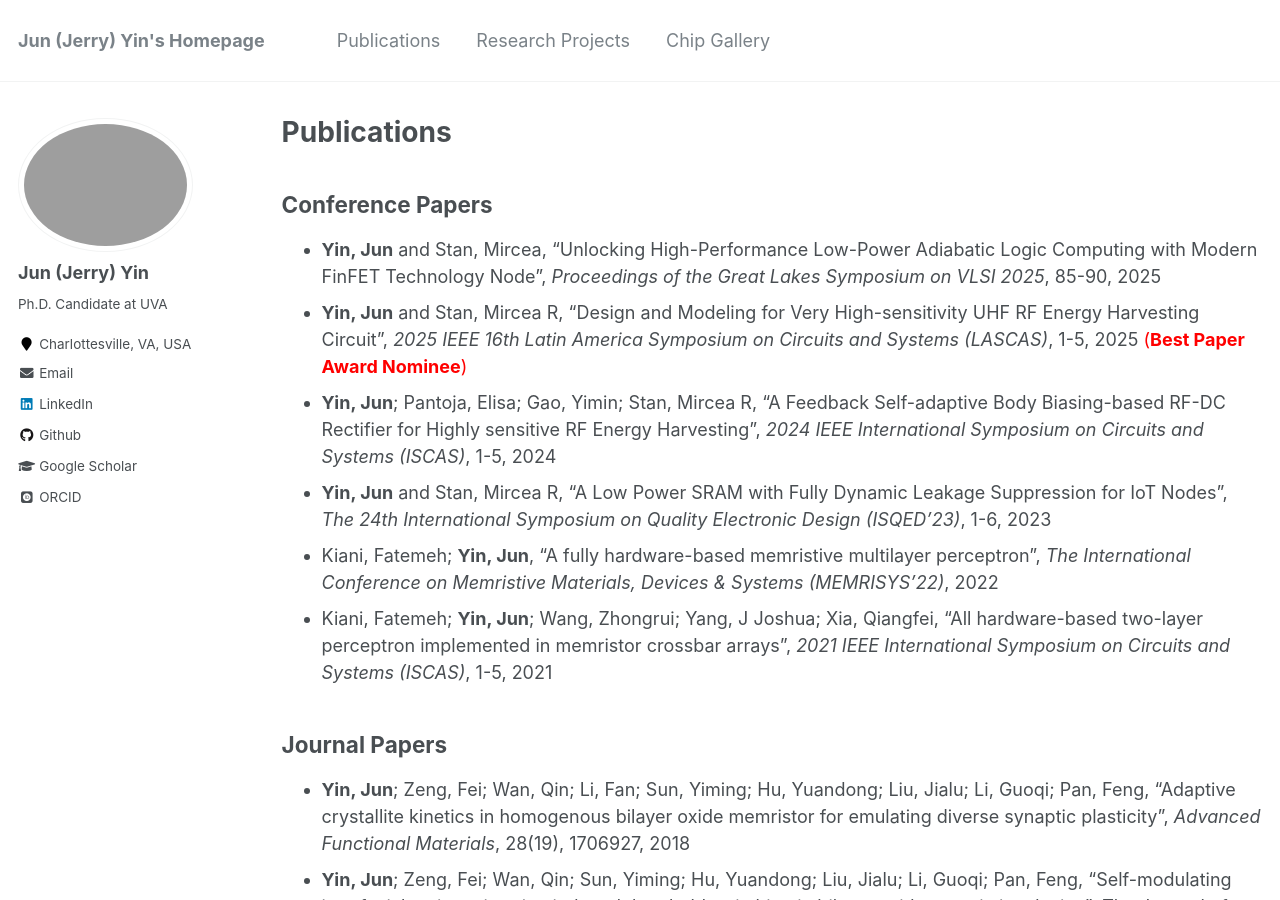
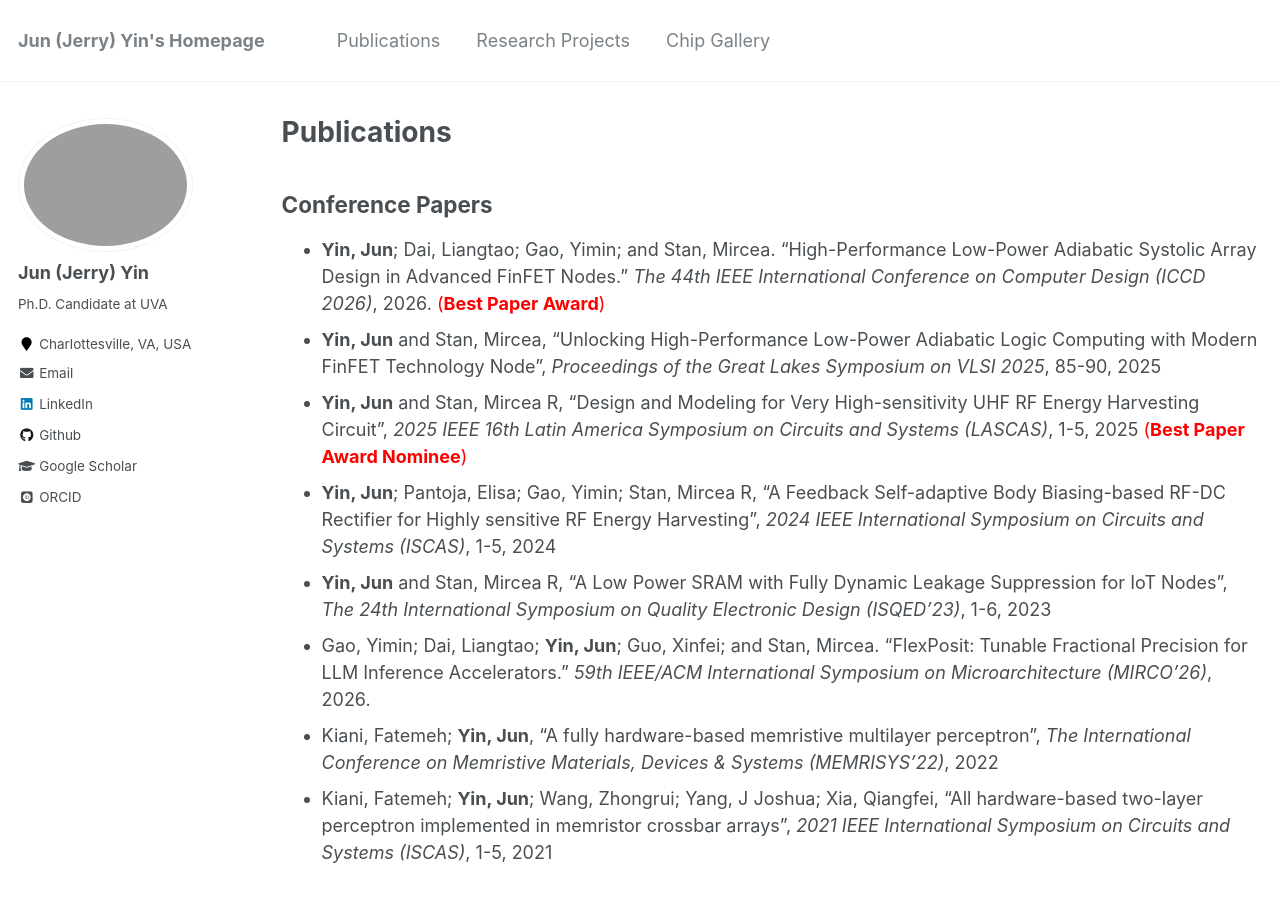
Before and after one commit to AyaseErii/junjerryyin, a Jekyll site: the page built from _pages/publications.md, in a window 1280 px wide and 900 px high. Built offline with Jekyll 4.4.1, drawn with Linux system fonts in a browser that asks for light colours; some web fonts are replaced.

Commit message:
Add new conference paper entry to publications

```diff
--- a/_pages/publications.md
+++ b/_pages/publications.md
@@ -7,10 +7,12 @@ author_profile: true
 
 ## Conference Papers
 
+* **Yin, Jun**; Dai, Liangtao; Gao, Yimin; and Stan, Mircea. "High-Performance Low-Power Adiabatic Systolic Array Design in Advanced FinFET Nodes." _The 44th IEEE International Conference on Computer Design (ICCD 2026)_, 2026. <span style="color: red;">(**Best Paper Award**)</span>
 * **Yin, Jun** and Stan, Mircea, "Unlocking High-Performance Low-Power Adiabatic Logic Computing with Modern FinFET Technology Node", _Proceedings of the Great Lakes Symposium on VLSI 2025_, 85-90, 2025
 * **Yin, Jun** and Stan, Mircea R, "Design and Modeling for Very High-sensitivity UHF RF Energy Harvesting Circuit", _2025 IEEE 16th Latin America Symposium on Circuits and Systems (LASCAS)_, 1-5, 2025 <span style="color: red;">(**Best Paper Award Nominee**)</span>
 * **Yin, Jun**; Pantoja, Elisa; Gao, Yimin; Stan, Mircea R, "A Feedback Self-adaptive Body Biasing-based RF-DC Rectifier for Highly sensitive RF Energy Harvesting", _2024 IEEE International Symposium on Circuits and Systems (ISCAS)_, 1-5, 2024
 * **Yin, Jun** and Stan, Mircea R, "A Low Power SRAM with Fully Dynamic Leakage Suppression for IoT Nodes", _The 24th International Symposium on Quality Electronic Design (ISQED’23)_, 1-6, 2023
+* Gao, Yimin; Dai, Liangtao; **Yin, Jun**; Guo, Xinfei; and Stan, Mircea. "FlexPosit: Tunable Fractional Precision for LLM Inference Accelerators." _59th IEEE/ACM International Symposium on Microarchitecture (MIRCO'26)_, 2026.
 * Kiani, Fatemeh; **Yin, Jun**, "A fully hardware-based memristive multilayer perceptron", _The International Conference on Memristive Materials, Devices & Systems (MEMRISYS'22)_, 2022
 * Kiani, Fatemeh; **Yin, Jun**; Wang, Zhongrui; Yang, J Joshua; Xia, Qiangfei, "All hardware-based two-layer perceptron implemented in memristor crossbar arrays",	_2021 IEEE International Symposium on Circuits and Systems (ISCAS)_, 1-5, 2021
 
```
